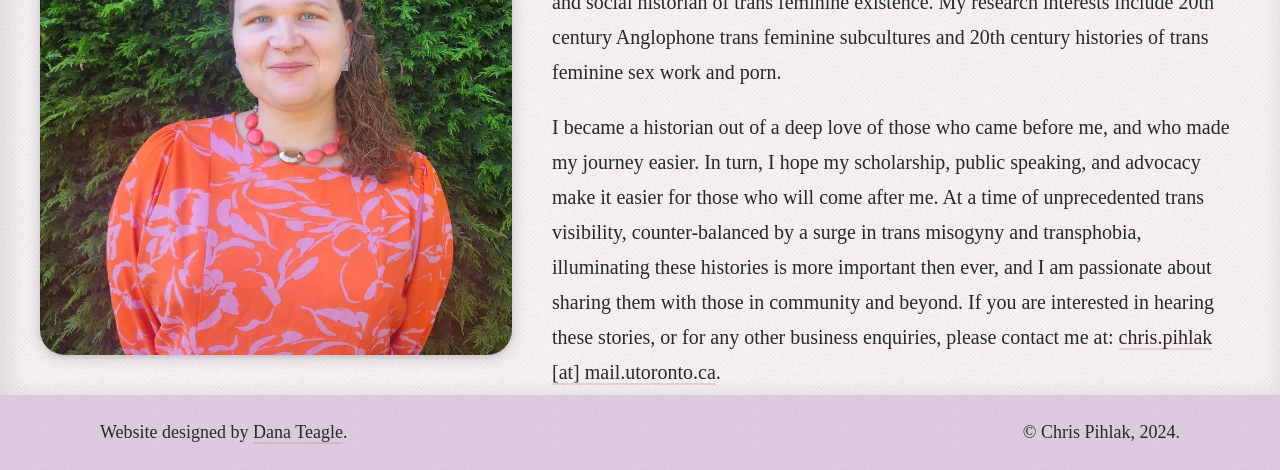
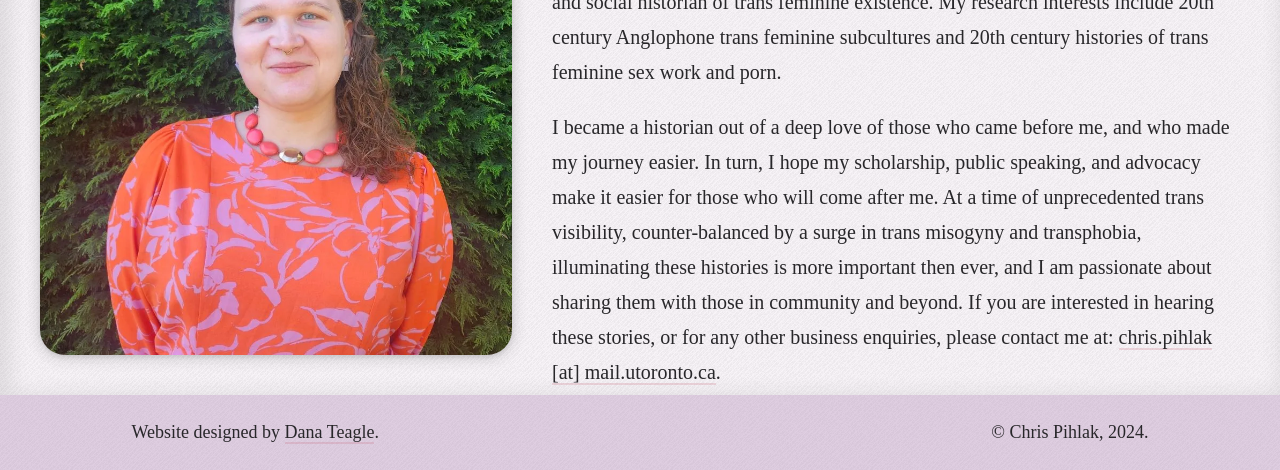
Before and after one commit to torontopubliclibra/chris-pihlak, a plain HTML site: page index.html in a window 1280 px wide. Shown: the part 330-800 px from the top of the page. Drawn offline with Linux system fonts and the light colour scheme; a web font is replaced by a local one.

Commit message:
style: footer width fixes

```diff
--- a/styles/sass/styles.scss
+++ b/styles/sass/styles.scss
@@ -108,8 +108,10 @@ header {
 footer {
     background-color: rgba($color1, 0.3);
     height: 75px;
-    padding: 0 40px;
+    padding: 0 75px;
     .wrapper {
+        width: 90%;
+        max-width: 100%;
         height: 100%;
         display: flex;
         flex-direction: row;
```
Also changed, not shown: styles/styles.css.
